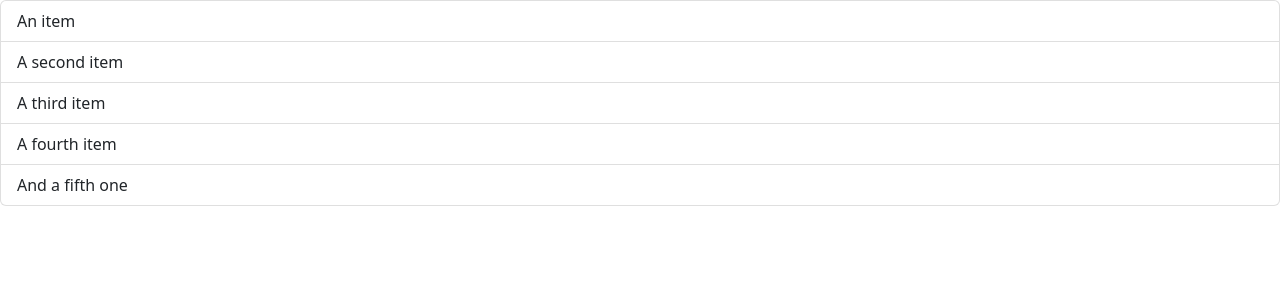
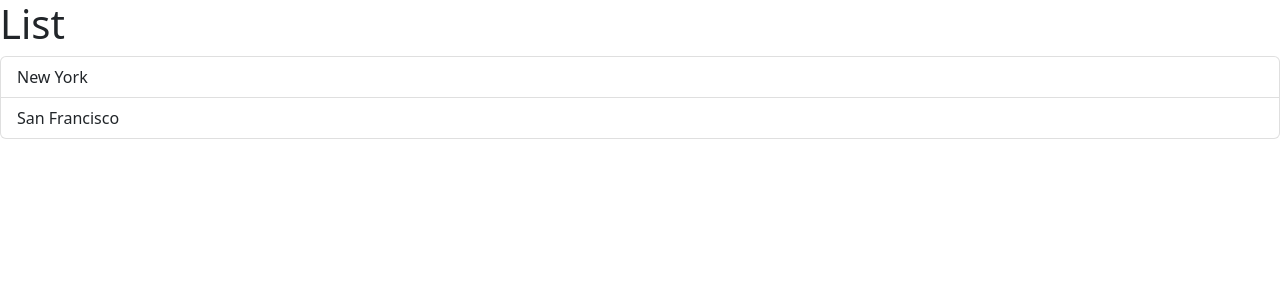
Before and after one commit to schen32/React-Tutorial-Mosh, a React (Vite) app in the folder react-app/: page / in a window 1280 px wide. Shown: the top 300 px of the page. Built offline with nearby package versions, Linux system fonts and the light colour scheme.

Commit message:
item map & handle click

```diff
--- a/react-app/src/components/ListGroup.tsx
+++ b/react-app/src/components/ListGroup.tsx
@@ -1,12 +1,22 @@
+import { MouseEvent } from "react";
+
 function ListGroup() {
+  const items = ["New York", "San Francisco"];
+
+  const handleClick = (event: MouseEvent) => console.log(event);
+
   return (
-    <ul className="list-group">
-      <li className="list-group-item">An item</li>
-      <li className="list-group-item">A second item</li>
-      <li className="list-group-item">A third item</li>
-      <li className="list-group-item">A fourth item</li>
-      <li className="list-group-item">And a fifth one</li>
-    </ul>
+    <>
+      <h1>List</h1>
+      {items.length === 0 && <p>No item found</p>}
+      <ul className="list-group">
+        {items.map((item) => (
+          <li className="list-group-item" key={item} onClick={handleClick}>
+            {item}
+          </li>
+        ))}
+      </ul>
+    </>
   );
 }
 
```
